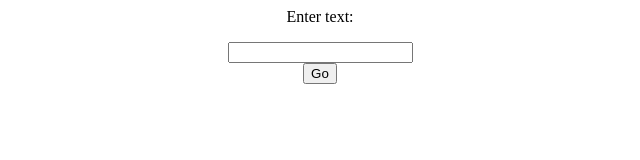
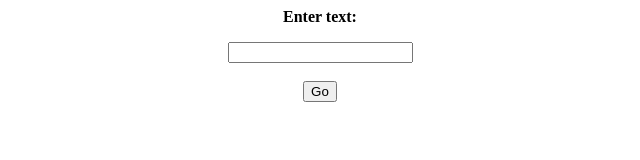
Before and after one commit to bhoovipriya/IMAGE, a plain HTML site: page index.html in a window 1280 px wide. Shown: the whole page, without its empty margins (320-960 px from the left). Drawn offline with Linux system fonts and the light colour scheme.

Commit message:
Update index.html

```diff
--- a/index.html
+++ b/index.html
@@ -21,9 +21,9 @@
     </head>
     <body>
         <center>
-        <p>Enter text:</p>
+        <b><p>Enter text:</p></b>
         <input type="text" id="t">
-        <br>
+        <br><br>
          <button onclick="check()">Go</button>
          <br>
          <br>
```
